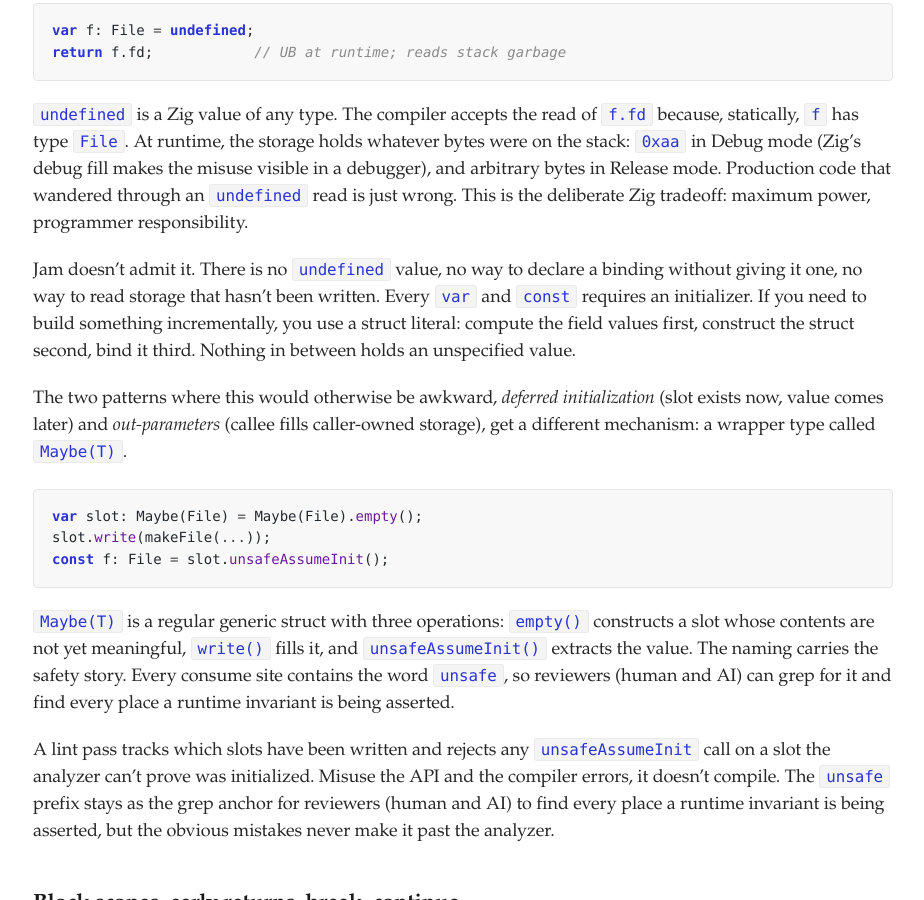
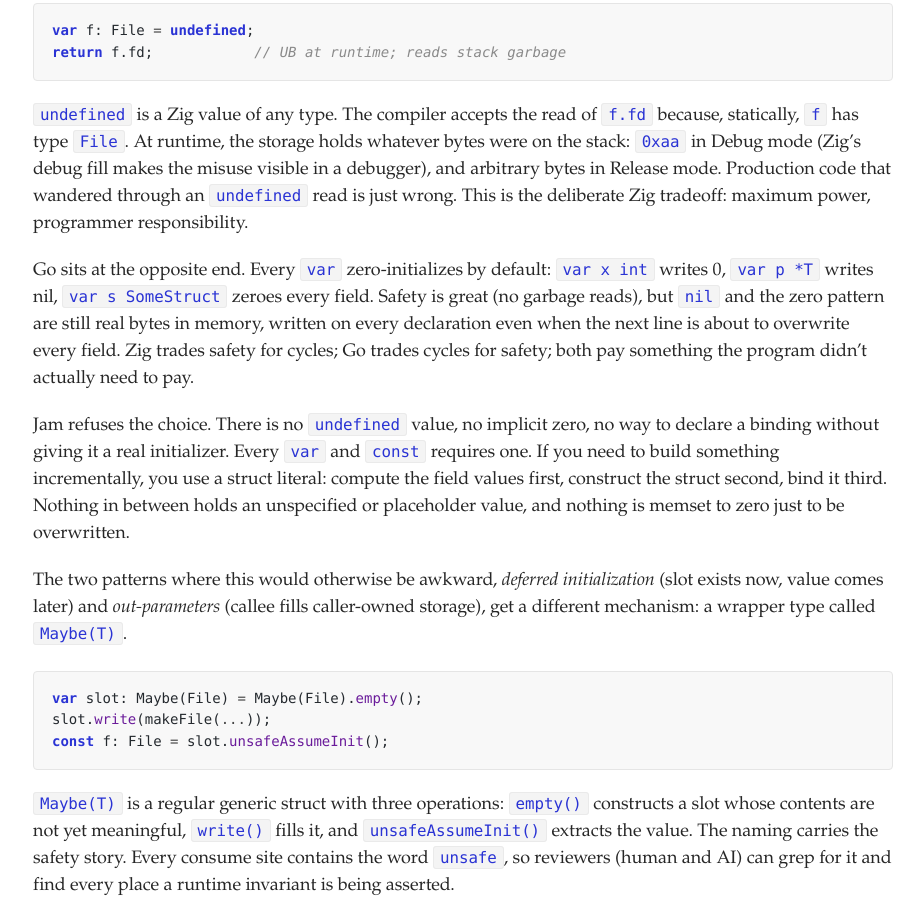
Before and after one commit to raphamorim/raphamorim.github.com, a Jekyll site: the page built from _posts/2026-05-20-jam-programming-language.md, in a window 1280 px wide and 900 px high, scrolled down 5521 px. Shown: the whole window, without its empty margins (177-1101 px from the left). Built offline with Jekyll 4.4.1, drawn with Linux system fonts in a browser that asks for light colours.

Commit message:
add go to the comparisson

```diff
--- a/_posts/2026-05-20-jam-programming-language.md
+++ b/_posts/2026-05-20-jam-programming-language.md
@@ -155,7 +155,9 @@ return f.fd;            // UB at runtime; reads stack garbage
 
 `undefined` is a Zig value of any type. The compiler accepts the read of `f.fd` because, statically, `f` has type `File`. At runtime, the storage holds whatever bytes were on the stack: `0xaa` in Debug mode (Zig's debug fill makes the misuse visible in a debugger), and arbitrary bytes in Release mode. Production code that wandered through an `undefined` read is just wrong. This is the deliberate Zig tradeoff: maximum power, programmer responsibility.
 
-Jam doesn't admit it. There is no `undefined` value, no way to declare a binding without giving it one, no way to read storage that hasn't been written. Every `var` and `const` requires an initializer. If you need to build something incrementally, you use a struct literal: compute the field values first, construct the struct second, bind it third. Nothing in between holds an unspecified value.
+Go sits at the opposite end. Every `var` zero-initializes by default: `var x int` writes 0, `var p *T` writes nil, `var s SomeStruct` zeroes every field. Safety is great (no garbage reads), but `nil` and the zero pattern are still real bytes in memory, written on every declaration even when the next line is about to overwrite every field. Zig trades safety for cycles; Go trades cycles for safety; both pay something the program didn't actually need to pay.
+
+Jam refuses the choice. There is no `undefined` value, no implicit zero, no way to declare a binding without giving it a real initializer. Every `var` and `const` requires one. If you need to build something incrementally, you use a struct literal: compute the field values first, construct the struct second, bind it third. Nothing in between holds an unspecified or placeholder value, and nothing is memset to zero just to be overwritten.
 
 The two patterns where this would otherwise be awkward, *deferred initialization* (slot exists now, value comes later) and *out-parameters* (callee fills caller-owned storage), get a different mechanism: a wrapper type called `Maybe(T)`.
 
```
